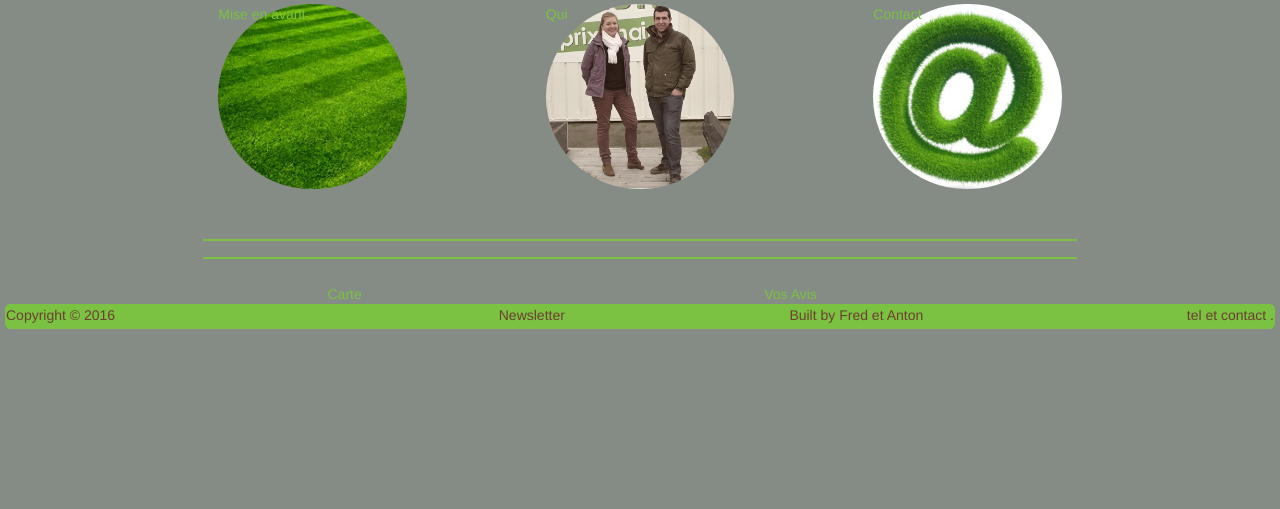
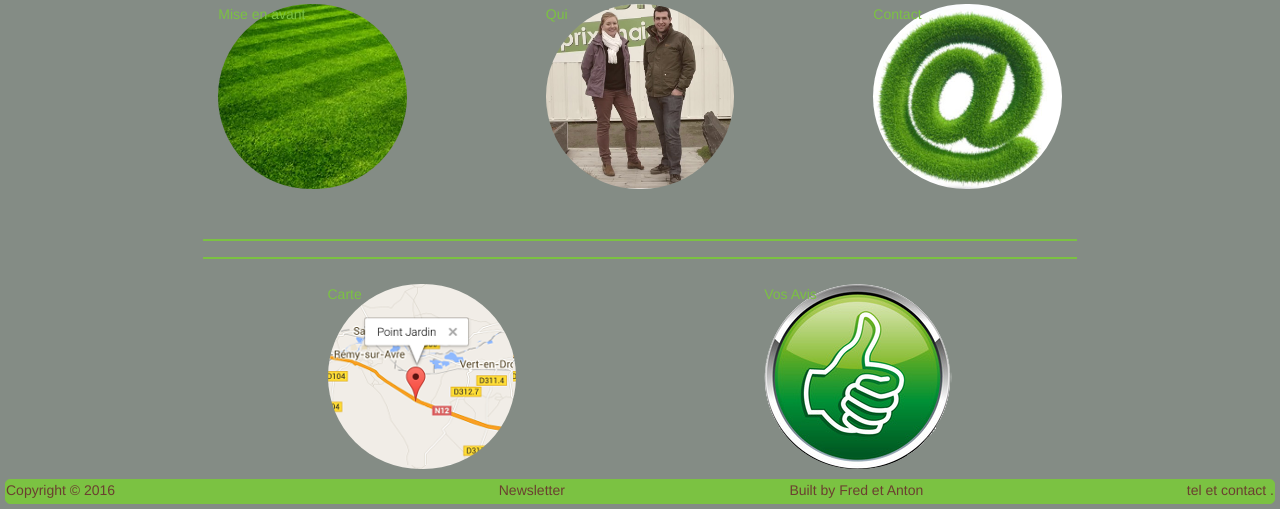
Before and after one commit to AntoineVincent/point_jardin, a PHP site: page / in a window 1280 px wide. Shown: the part 291-800 px from the top of the page. Run offline with PHP 8.4, Linux system fonts and the light colour scheme.

Commit message:
rangee 2

```diff
--- a/css/style.css
+++ b/css/style.css
@@ -82,3 +82,13 @@ footer {
 .ecart {
 	height: 25px;
 }
+.cubel {
+	background: url(../images/petite_carte.png);
+	height: 185px;
+	border-radius: 100px;
+}
+.cuber {
+	background: url(../images/vos_avis.png);
+	height: 185px;
+	border-radius: 100px;
+}
--- a/index.html
+++ b/index.html
@@ -71,12 +71,16 @@
 				<div class="row ecart">
 					<div class="col-md-12"></div>
 				</div>
-					<div class="row cube2">
+					<div class="row cube">
 						<div class="col-md-offset-3 col-md-2">
+							<p class="cubel">
 							<a href="page9.html">Carte</a>
+							</p>
 						</div>
 						<div class="col-md-offset-2 col-md-2">
+							<p class="cuber">
 							<a href="page10.html">Vos Avis</a>
+							</p>
 						</div>
 						<div class="col-md-3"></div>
 					</div>
```
Also changed, not shown: images/grande_carte.png (added), images/petite_carte.png (added), images/vos_avis.png (renamed from images/vos avis.png).
